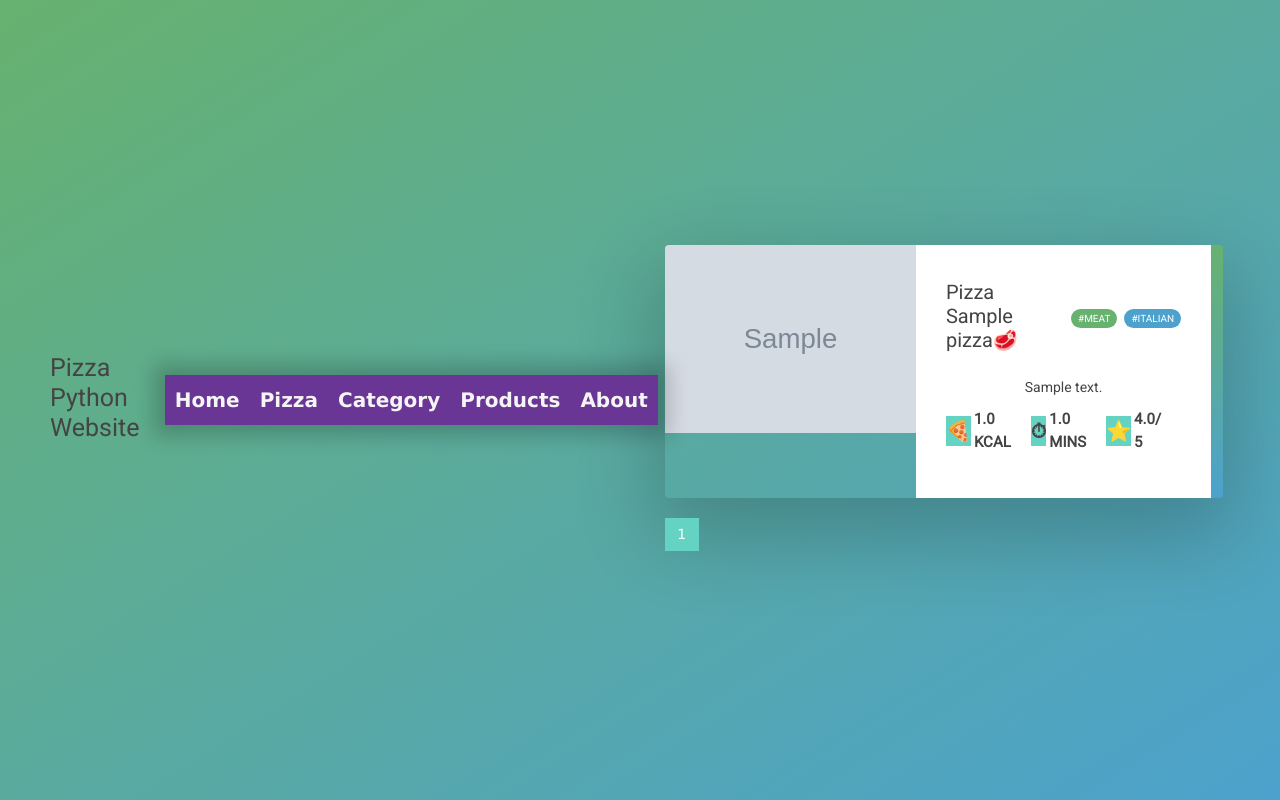
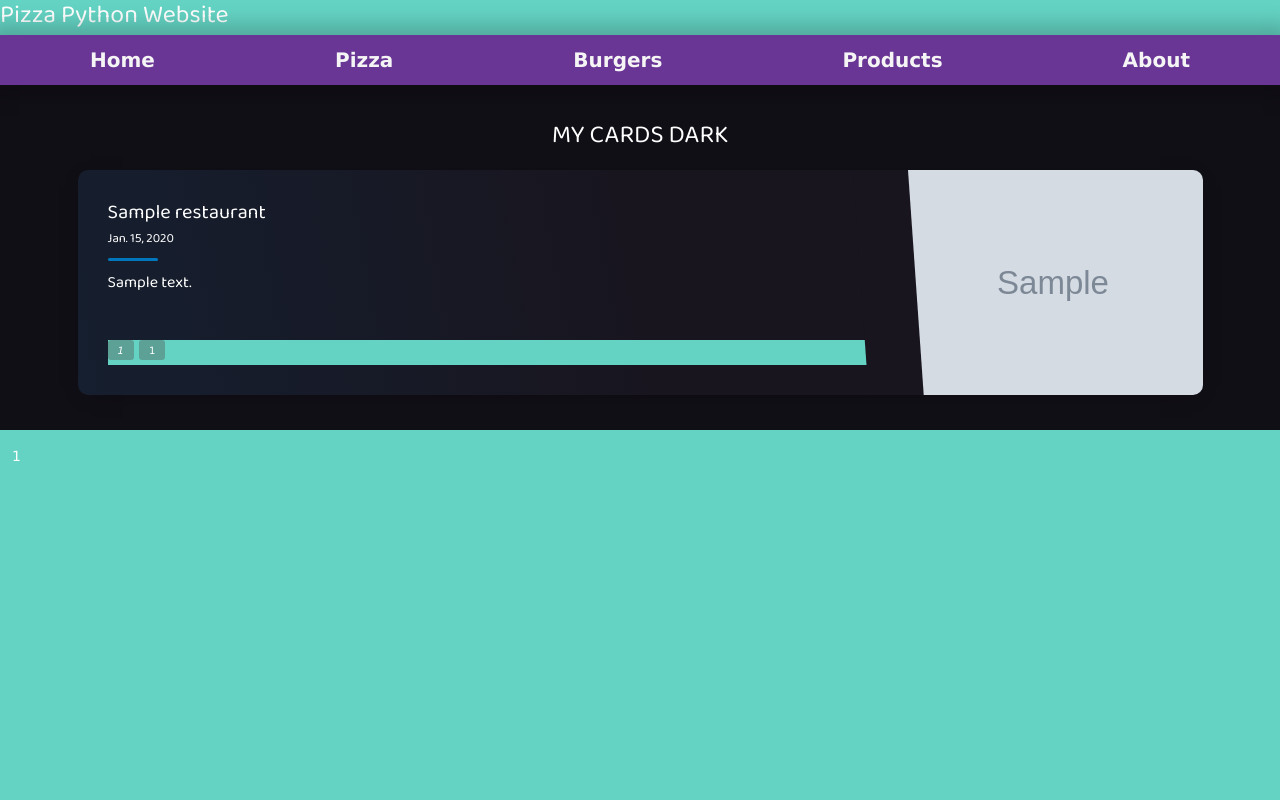
Before and after one commit to NarekHayrapetyan68/practice_proj, a Django app: page / in a window 1280 px wide. Run offline with Django 4.2, Linux system fonts and the light colour scheme; tables that the repository leaves empty hold one stand-in row (values such as "Sample post"); grey boxes marked "Sample" are stand-in pictures.

Commit message:
first commit

```diff
--- a/pizza/admin.py
+++ b/pizza/admin.py
@@ -1,6 +1,7 @@
 from django.contrib import admin
 
-from .models import Pizza,Burger
+from .models import Pizza, Burger, Restaurant
 
 admin.site.register(Pizza)
 admin.site.register(Burger)
+admin.site.register(Restaurant)
--- a/pizza/urls.py
+++ b/pizza/urls.py
@@ -1,8 +1,9 @@
 from django.urls import path
-from .views import pizza, about_us, burger
+from .views import pizza, about_us, burger, home
 
 urlpatterns = [
-    path("burgers", burger, name="burgers"),
-    path("", pizza, name="pizzas"),
-    path("about-us/", about_us, name="about_us")
+    path("burgers/", burger, name="burgers"),
+    path("pizzas/", pizza, name="pizzas"),
+    path("about-us/", about_us, name="about_us"),
+    path("", home, name="home")
 ]
--- a/pizza/views.py
+++ b/pizza/views.py
@@ -1,7 +1,6 @@
 from django.core.paginator import Paginator
-from django.shortcuts import render
-
-from .models import Pizza, Burger
+from django.shortcuts import render, get_object_or_404
+from .models import Pizza, Burger, Restaurant
 
 
 def pizza(request):
@@ -10,6 +9,10 @@
     page_number = request.GET.get("page")
     page_obj = paginator.get_page(page_number)
     return render(request, "pizza/all_pizza.html", {"pizzas": page_obj})
+
+# def pizza_detail(request, pk: int):
+#     pizza = get_object_or_404(Pizza, pk=pk)
+#     return render(request, "pizza/all_pizza.html", {"pizza": pizza})
 
 
 def burger(request):
@@ -22,3 +25,11 @@
 
 def about_us(request):
     return render(request, "pizza/about_us.html")
+
+
+def home(request):
+    restaurants = Restaurant.objects.all().order_by('pk')
+    paginator = Paginator(restaurants, 4)
+    page_number = request.GET.get("page")
+    page_obj = paginator.get_page(page_number)
+    return render(request, "pizza/home.html", {"restaurants": page_obj})
--- /dev/null
+++ b/static/css/home.css
@@ -0,0 +1,313 @@
+@import url("https://fonts.googleapis.com/css2?family=Baloo+2&display=swap");
+/* This pen */
+body {
+  font-family: "Baloo 2", cursive;
+  font-size: 16px;
+  color: #ffffff;
+  text-rendering: optimizeLegibility;
+  font-weight: initial;
+}
+
+.dark {
+  background: #110f16;
+}
+
+.light {
+  background: #f3f5f7;
+}
+
+a, a:hover {
+  text-decoration: none;
+  transition: color 0.3s ease-in-out;
+}
+
+#pageHeaderTitle {
+  margin: 2rem 0;
+  text-transform: uppercase;
+  text-align: center;
+  font-size: 2.5rem;
+}
+
+/* Cards */
+.postcard {
+  flex-wrap: wrap;
+  display: flex;
+  box-shadow: 0 4px 21px -12px rgba(0, 0, 0, 0.66);
+  border-radius: 10px;
+  margin: 0 0 2rem 0;
+  overflow: hidden;
+  position: relative;
+  color: #ffffff;
+}
+.postcard.dark {
+  background-color: #18151f;
+}
+.postcard.light {
+  background-color: #e1e5ea;
+}
+.postcard .t-dark {
+  color: #18151f;
+}
+.postcard a {
+  color: inherit;
+}
+.postcard h1, .postcard .h1 {
+  margin-bottom: 0.5rem;
+  font-weight: 500;
+  line-height: 1.2;
+}
+.postcard .small {
+  font-size: 80%;
+}
+.postcard .postcard__title {
+  font-size: 1.75rem;
+}
+.postcard .postcard__img {
+  max-height: 180px;
+  width: 100%;
+  object-fit: cover;
+  position: relative;
+}
+.postcard .postcard__img_link {
+  display: contents;
+}
+.postcard .postcard__bar {
+  width: 50px;
+  height: 10px;
+  margin: 10px 0;
+  border-radius: 5px;
+  background-color: #424242;
+  transition: width 0.2s ease;
+}
+.postcard .postcard__text {
+  padding: 1.5rem;
+  position: relative;
+  display: flex;
+  flex-direction: column;
+}
+.postcard .postcard__preview-txt {
+  overflow: hidden;
+  text-overflow: ellipsis;
+  text-align: justify;
+  height: 100%;
+}
+.postcard .postcard__tagbox {
+  display: flex;
+  flex-flow: row wrap;
+  font-size: 14px;
+  margin: 20px 0 0 0;
+  padding: 0;
+  justify-content: center;
+}
+.postcard .postcard__tagbox .tag__item {
+  display: inline-block;
+  background: rgba(83, 83, 83, 0.4);
+  border-radius: 3px;
+  padding: 2.5px 10px;
+  margin: 0 5px 5px 0;
+  cursor: default;
+  user-select: none;
+  transition: background-color 0.3s;
+}
+.postcard .postcard__tagbox .tag__item:hover {
+  background: rgba(83, 83, 83, 0.8);
+}
+.postcard:before {
+  content: "";
+  position: absolute;
+  top: 0;
+  right: 0;
+  bottom: 0;
+  left: 0;
+  background-image: linear-gradient(-70deg, #424242, transparent 50%);
+  opacity: 1;
+  border-radius: 10px;
+}
+.postcard:hover .postcard__bar {
+  width: 100px;
+}
+
+@media screen and (min-width: 769px) {
+  .postcard {
+    flex-wrap: inherit;
+  }
+  .postcard .postcard__title {
+    font-size: 2rem;
+  }
+  .postcard .postcard__tagbox {
+    justify-content: start;
+  }
+  .postcard .postcard__img {
+    max-width: 300px;
+    max-height: 100%;
+    transition: transform 0.3s ease;
+  }
+  .postcard .postcard__text {
+    padding: 3rem;
+    width: 100%;
+  }
+  .postcard .media.postcard__text:before {
+    content: "";
+    position: absolute;
+    display: block;
+    background: #18151f;
+    top: -20%;
+    height: 130%;
+    width: 55px;
+  }
+  .postcard:hover .postcard__img {
+    transform: scale(1.1);
+  }
+  .postcard:nth-child(2n+1) {
+    flex-direction: row;
+  }
+  .postcard:nth-child(2n+0) {
+    flex-direction: row-reverse;
+  }
+  .postcard:nth-child(2n+1) .postcard__text::before {
+    left: -12px !important;
+    transform: rotate(4deg);
+  }
+  .postcard:nth-child(2n+0) .postcard__text::before {
+    right: -12px !important;
+    transform: rotate(-4deg);
+  }
+}
+@media screen and (min-width: 1024px) {
+  .postcard__text {
+    padding: 2rem 3.5rem;
+  }
+
+  .postcard__text:before {
+    content: "";
+    position: absolute;
+    display: block;
+    top: -20%;
+    height: 130%;
+    width: 55px;
+  }
+
+  .postcard.dark .postcard__text:before {
+    background: #18151f;
+  }
+
+  .postcard.light .postcard__text:before {
+    background: #e1e5ea;
+  }
+}
+/* COLORS */
+.postcard .postcard__tagbox .green.play:hover {
+  background: #79dd09;
+  color: black;
+}
+
+.green .postcard__title:hover {
+  color: #79dd09;
+}
+
+.green .postcard__bar {
+  background-color: #79dd09;
+}
+
+.green::before {
+  background-image: linear-gradient(-30deg, rgba(121, 221, 9, 0.1), transparent 50%);
+}
+
+.green:nth-child(2n)::before {
+  background-image: linear-gradient(30deg, rgba(121, 221, 9, 0.1), transparent 50%);
+}
+
+.postcard .postcard__tagbox .blue.play:hover {
+  background: #0076bd;
+}
+
+.blue .postcard__title:hover {
+  color: #0076bd;
+}
+
+.blue .postcard__bar {
+  background-color: #0076bd;
+}
+
+.blue::before {
+  background-image: linear-gradient(-30deg, rgba(0, 118, 189, 0.1), transparent 50%);
+}
+
+.blue:nth-child(2n)::before {
+  background-image: linear-gradient(30deg, rgba(0, 118, 189, 0.1), transparent 50%);
+}
+
+.postcard .postcard__tagbox .red.play:hover {
+  background: #bd150b;
+}
+
+.red .postcard__title:hover {
+  color: #bd150b;
+}
+
+.red .postcard__bar {
+  background-color: #bd150b;
+}
+
+.red::before {
+  background-image: linear-gradient(-30deg, rgba(189, 21, 11, 0.1), transparent 50%);
+}
+
+.red:nth-child(2n)::before {
+  background-image: linear-gradient(30deg, rgba(189, 21, 11, 0.1), transparent 50%);
+}
+
+.postcard .postcard__tagbox .yellow.play:hover {
+  background: #bdbb49;
+  color: black;
+}
+
+.yellow .postcard__title:hover {
+  color: #bdbb49;
+}
+
+.yellow .postcard__bar {
+  background-color: #bdbb49;
+}
+
+.yellow::before {
+  background-image: linear-gradient(-30deg, rgba(189, 187, 73, 0.1), transparent 50%);
+}
+
+.yellow:nth-child(2n)::before {
+  background-image: linear-gradient(30deg, rgba(189, 187, 73, 0.1), transparent 50%);
+}
+
+@media screen and (min-width: 769px) {
+  .green::before {
+    background-image: linear-gradient(-80deg, rgba(121, 221, 9, 0.1), transparent 50%);
+  }
+
+  .green:nth-child(2n)::before {
+    background-image: linear-gradient(80deg, rgba(121, 221, 9, 0.1), transparent 50%);
+  }
+
+  .blue::before {
+    background-image: linear-gradient(-80deg, rgba(0, 118, 189, 0.1), transparent 50%);
+  }
+
+  .blue:nth-child(2n)::before {
+    background-image: linear-gradient(80deg, rgba(0, 118, 189, 0.1), transparent 50%);
+  }
+
+  .red::before {
+    background-image: linear-gradient(-80deg, rgba(189, 21, 11, 0.1), transparent 50%);
+  }
+
+  .red:nth-child(2n)::before {
+    background-image: linear-gradient(80deg, rgba(189, 21, 11, 0.1), transparent 50%);
+  }
+
+  .yellow::before {
+    background-image: linear-gradient(-80deg, rgba(189, 187, 73, 0.1), transparent 50%);
+  }
+
+  .yellow:nth-child(2n)::before {
+    background-image: linear-gradient(80deg, rgba(189, 187, 73, 0.1), transparent 50%);
+  }
+}
--- a/templates/base.html
+++ b/templates/base.html
@@ -7,6 +7,9 @@
     <link href="https://cdn.jsdelivr.net/npm/bootstrap@5.3.2/dist/css/bootstrap.min.css" rel="stylesheet"
           integrity="sha384-T3c6CoIi6uLrA9TneNEoa7RxnatzjcDSCmG1MXxSR1GAsXEV/Dwwykc2MPK8M2HN" crossorigin="anonymous">
     <link rel="stylesheet" href="{% static "css/style.css" %}">
+    <link rel="stylesheet" href="{% static "css/home.css" %}">
+    <link rel="stylesheet" href="{% static "css/peginator.css" %}">
+
 </head>
 <body>
 
@@ -14,14 +17,9 @@
 <h1>Pizza Python Website</h1>
 <ul class="navbar-container">
 
-    <li class="navbar-item">Home<span class="navbar-item_label"><a href="{% url 'pizzas' %}">Home</a></span></li>
-    <li class="navbar-item">Pizza<span class="navbar-item_label">Pizzza</span></li>
-    <li class="navbar-item">Category<span class="navbar-item_label">Category</span>
-        <ul class="navbar-container_sub">
-            <li class="navbar-item_sub"><a href="{% url 'burgers' %}">Burgers</a></li>
-            <li class="navbar-item_sub">Service 2</li>
-            <li class="navbar-item_sub">Service 3</li>
-        </ul>
+    <li class="navbar-item">Home<span class="navbar-item_label"><a href="">Home</a></span></li>
+    <li class="navbar-item">Pizza<span class="navbar-item_label"><a href="{% url 'pizzas' %}">Pizzas</a></span></li>
+    <li class="navbar-item">Burgers<span class="navbar-item_label"><a href="{% url 'burgers' %}">Burgers</a></span>
     </li>
     <li class="navbar-item">Products<span class="navbar-item_label">Products</span>
         <ul class="navbar-container_sub">
--- /dev/null
+++ b/templates/pizza/home.html
@@ -0,0 +1,94 @@
+{% extends 'base.html' %}
+{% load static %}
+
+
+{% block content %}
+
+<link rel="stylesheet" href="{% static "css/pagination.css" %}">
+
+<body>
+{% for rest in restaurants%}
+{% if forloop.counter <= forloop.revcounter %}
+<section class="dark">
+	<div class="container py-4">
+		<h1 class="h1 text-center" id="pageHeaderTitle">My Cards Dark</h1>
+		<article class="postcard dark blue">
+			<a class="postcard__img_link" href="#">
+				<img class="postcard__img" src="{{rest.image.url}}" alt="Image Title" />
+			</a>
+			<div class="postcard__text">
+				<h1 class="postcard__title blue"><a href="#">{{rest.restaurant_name}}</a></h1>
+				<div class="postcard__subtitle small">
+					<time datetime="2020-05-25 12:00:00">
+						<i class="fas fa-calendar-alt mr-2"></i>{{rest.date}}
+					</time>
+				</div>
+				<div class="postcard__bar"></div>
+				<div class="postcard__preview-txt">{{rest.description}}</div>
+				<ul class="postcard__tagbox">
+					<li class="tag__item"><i class="fas fa-tag mr-2">{{rest.pizza.all|length}}</i></li>
+					<li class="tag__item"><i class="fas fa-clock mr-2"></i>{{rest.burger.all|length}}</li>
+				</ul>
+			</div>
+		</article>
+
+
+
+	</div>
+</section>
+{% else %}
+<section class="light">
+	<div class="container py-2">
+		<div class="h1 text-center text-dark" id="pageHeaderTitle">My Cards Light</div>
+
+		<article class="postcard light blue">
+			<a class="postcard__img_link" href="#">
+				<img class="postcard__img" src="{{rest.image.url}}" alt="Image Title" />
+			</a>
+			<div class="postcard__text t-dark">
+				<h1 class="postcard__title blue"><a href="#">{{rest.restaurant_name}}</a></h1>
+				<div class="postcard__subtitle small">
+					<time datetime="2020-05-25 12:00:00">
+						<i class="fas fa-calendar-alt mr-2"></i>{{rest.date}}
+					</time>
+				</div>
+				<div class="postcard__bar"></div>
+				<div class="postcard__preview-txt">{{rest.description}}</div>
+				<ul class="postcard__tagbox">
+					<li class="tag__item"><i class="fas fa-tag mr-2"></i>Podcast</li>
+					<li class="tag__item"><i class="fas fa-clock mr-2"></i>55 mins.</li>
+					<li class="tag__item play blue">
+						<a href="#"><i class="fas fa-play mr-2"></i>Play Episode</a>
+					</li>
+				</ul>
+			</div>
+		</article>
+
+	</div>
+</section>
+{% endif %}
+{% endfor %}
+<ul class="pagination modal-4">
+            {% if restaurants.has_previous %}
+                <li><a href="?page={{ restaurants.previous_page_number }}" class="prev">
+                    <i class="fa fa-chevron-left"></i>
+                    Previous
+                </a>
+                </li>
+                 <li><a href="?page={{ restaurants.previous_page_number }}">
+                     {{ restaurants.previous_page_number }}</a></li>
+            {% endif %}
+            <li><a href="#" class="active">{{ restaurants.number }}</a></li>
+
+        {% if restaurants.has_next %}
+            <li><a href="?page={{ restaurants.next_page_number }}">
+                {{ restaurants.next_page_number }}</a></li>
+            <li><a href="?page={{ restaurants.next_page_number }}" class="next">
+                Next
+                <i class="fa fa-chevron-right"></i>
+            </a></li>
+        {% endif %}
+        </ul>
+        <br>
+</body>
+{% endblock %}
```
Also changed, not shown: pizza/models.py (+19 -0 lines), helpers/media_upload.py (line endings or trailing spaces), pizza/migrations/0005_restaurant_alter_burger_image.py (added), pizza/migrations/0006_pizza_restaurant_alter_restaurant_image.py (added), pizza/migrations/0007_burger_restaurant.py (added).
